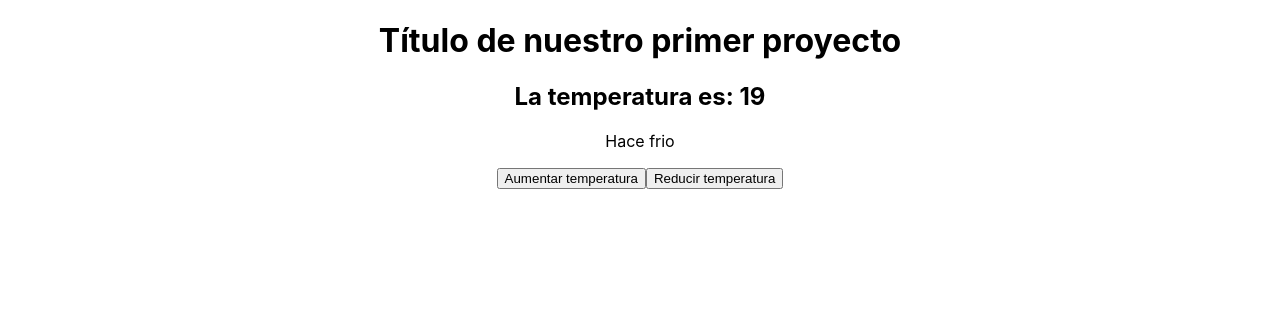
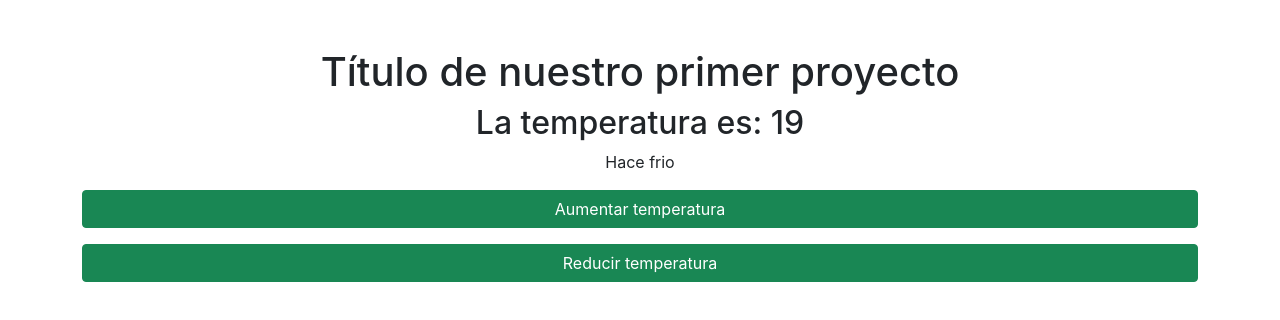
Before and after one commit to ZoltanMG/primer-proyecto-react, a React (Create React App) app: page / in a window 1280 px wide. Shown: the top 320 px of the page. Built offline with nearby package versions, Linux system fonts and the light colour scheme.

Commit message:
[Update]: add styles with bootstrap

```diff
--- a/public/index.html
+++ b/public/index.html
@@ -10,34 +10,13 @@
       content="Web site created using create-react-app"
     />
     <link rel="apple-touch-icon" href="%PUBLIC_URL%/logo192.png" />
-    <!--
-      manifest.json provides metadata used when your web app is installed on a
-      user's mobile device or desktop. See https://developers.google.com/web/fundamentals/web-app-manifest/
-    -->
     <link rel="manifest" href="%PUBLIC_URL%/manifest.json" />
-    <!--
-      Notice the use of %PUBLIC_URL% in the tags above.
-      It will be replaced with the URL of the `public` folder during the build.
-      Only files inside the `public` folder can be referenced from the HTML.
-
-      Unlike "/favicon.ico" or "favicon.ico", "%PUBLIC_URL%/favicon.ico" will
-      work correctly both with client-side routing and a non-root public URL.
-      Learn how to configure a non-root public URL by running `npm run build`.
-    -->
     <title>React App</title>
+    <!-- Bootstrap -->
+    <link href="https://cdn.jsdelivr.net/npm/bootstrap@5.0.0-beta3/dist/css/bootstrap.min.css" rel="stylesheet" integrity="sha384-eOJMYsd53ii+scO/bJGFsiCZc+5NDVN2yr8+0RDqr0Ql0h+rP48ckxlpbzKgwra6" crossorigin="anonymous">
   </head>
   <body>
     <noscript>You need to enable JavaScript to run this app.</noscript>
     <div id="root"></div>
-    <!--
-      This HTML file is a template.
-      If you open it directly in the browser, you will see an empty page.
-
-      You can add webfonts, meta tags, or analytics to this file.
-      The build step will place the bundled scripts into the <body> tag.
-
-      To begin the development, run `npm start` or `yarn start`.
-      To create a production bundle, use `npm run build` or `yarn build`.
-    -->
   </body>
 </html>
--- a/src/App.jsx
+++ b/src/App.jsx
@@ -4,7 +4,7 @@
 
 function App() {
   return (
-    <div className="App">
+    <div className="App mt-5">
       <h1>Título de nuestro primer proyecto</h1>
       <Temperatura></Temperatura>
     </div>
--- a/src/components/Temperatura.jsx
+++ b/src/components/Temperatura.jsx
@@ -11,15 +11,15 @@
     }
 
     return (
-        <div>
+        <div className="container">
             <h2>La temperatura es: {temperatura}</h2>
             <p>
                 {
                     temperatura > 21 ? 'Hace calor' : 'Hace frio'
                 }
             </p>
-            <button onClick={Subir}>Aumentar temperatura</button>
-            <button onClick={Bajar}>Reducir temperatura </button>
+            <button className="btn btn-success w-100" onClick={Subir}>Aumentar temperatura</button>
+            <button className="btn btn-success w-100 mt-3" onClick={Bajar}>Reducir temperatura </button>
         </div>
     )
 }
```
